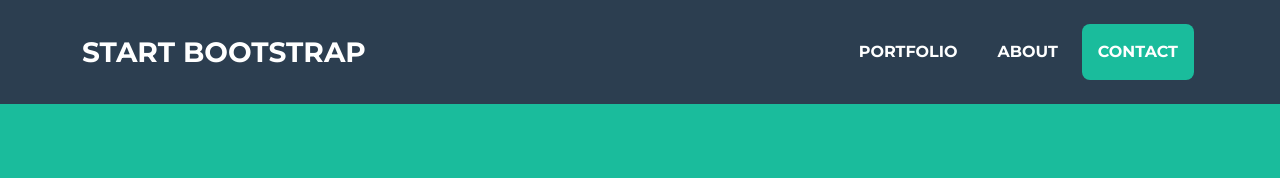
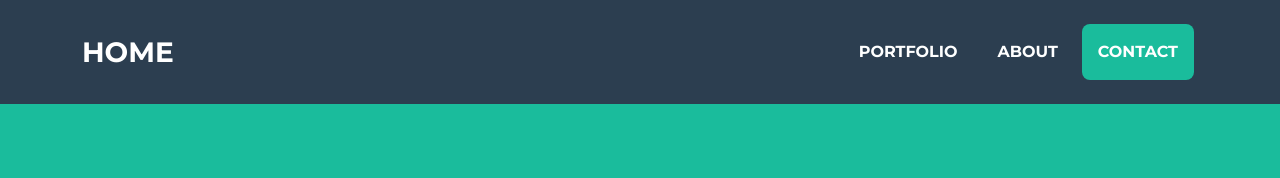
Before and after one commit to viruskizz/viruskizz-1.github.io, a plain HTML site: page index.html in a window 1280 px wide. Shown: the top 178 px of the page. Drawn offline with nearby package versions, Linux system fonts and the light colour scheme.

Commit message:
update index

```diff
--- a/index.html
+++ b/index.html
@@ -5,7 +5,7 @@
         <meta name="viewport" content="width=device-width, initial-scale=1, shrink-to-fit=no" />
         <meta name="description" content="" />
         <meta name="author" content="" />
-        <title>Freelancer - Start Bootstrap Theme</title>
+        <title>My Portfolio</title>
         <!-- Favicon-->
         <link rel="icon" type="image/x-icon" href="assets/favicon.ico" />
         <!-- Font Awesome icons (free version)-->
@@ -20,7 +20,7 @@
         <!-- Navigation-->
         <nav class="navbar navbar-expand-lg bg-secondary text-uppercase fixed-top" id="mainNav">
             <div class="container">
-                <a class="navbar-brand" href="#page-top">Start Bootstrap</a>
+                <a class="navbar-brand" href="#page-top">Home</a>
                 <button class="navbar-toggler text-uppercase font-weight-bold bg-primary text-white rounded" type="button" data-bs-toggle="collapse" data-bs-target="#navbarResponsive" aria-controls="navbarResponsive" aria-expanded="false" aria-label="Toggle navigation">
                     Menu
                     <i class="fas fa-bars"></i>
```
